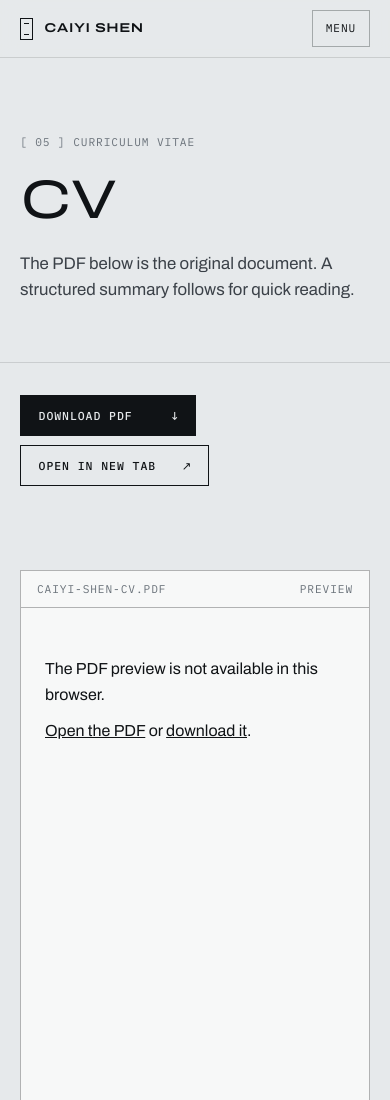
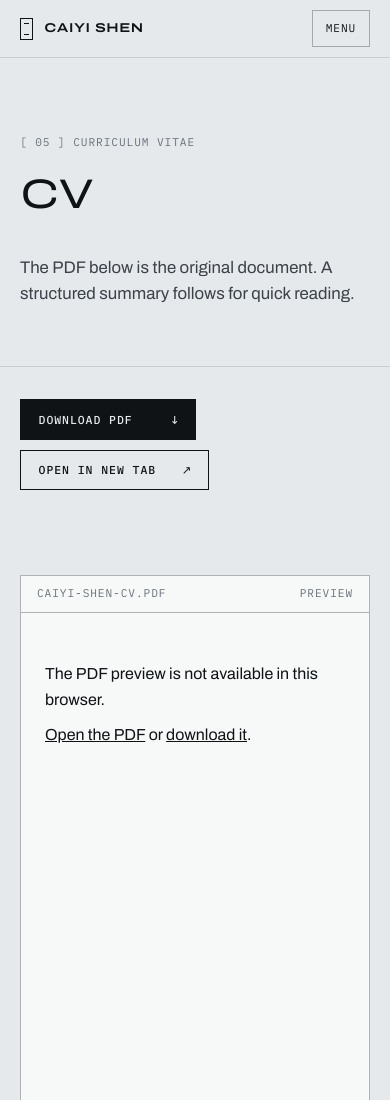
Before and after one commit to Seleneshen123/seleneshen123.github.io, a plain HTML site: page preview/a/cv.html in a window 390 px wide. Shown: the top 1100 px of the page. Drawn offline with Linux system fonts and the light colour scheme.

Commit message:
Fix Direction A page-header layout on long titles and small screens

```diff
--- a/preview/a/a.css
+++ b/preview/a/a.css
@@ -195,10 +195,11 @@ main { padding-top: var(--bar); }
 .back a:hover { color: var(--ink); }
 .phead { display: grid; grid-template-columns: repeat(12, 1fr); column-gap: var(--gut); row-gap: 1.6rem; padding: clamp(3rem, 9vh, 6.5rem) var(--m) clamp(2.5rem, 7vh, 4.5rem); border-bottom: 1px solid var(--line); }
 .phead .eyebrow { grid-column: 1 / -1; }
-.phead h1 { grid-column: 1 / 8; font-size: clamp(3.4rem, 8.6vw, 9.6rem); font-weight: 400; }
-.phead-side { grid-column: 9 / 13; align-self: end; display: grid; gap: 1.4rem; }
+.phead h1 { grid-column: 1 / -1; font-size: clamp(3.2rem, 8.2vw, 9.4rem); font-weight: 400; }
+.phead-side { grid-column: 7 / 13; display: grid; grid-template-columns: minmax(0, 1fr) minmax(0, 1fr); gap: 1.4rem var(--gut); align-items: start; margin-top: 1rem; }
+.phead-side > :only-child { grid-column: 1 / -1; max-width: 34rem; }
 .lede { font-size: 1.05rem; line-height: 1.55; color: var(--ink-2); }
-@media (max-width: 899px) { .phead h1, .phead-side { grid-column: 1 / -1; } }
+@media (max-width: 899px) { .phead h1, .phead-side { grid-column: 1 / -1; } .phead-side { grid-template-columns: 1fr; } }
 
 /* filters */
 .filters { position: sticky; top: var(--bar); z-index: 20; display: flex; align-items: center; gap: 1.2rem; padding: .8rem var(--m); background: color-mix(in srgb, var(--paper) 90%, transparent); backdrop-filter: blur(8px); border-bottom: 1px solid var(--line); }
@@ -358,3 +359,4 @@ main { padding-top: var(--bar); }
 .js [data-reveal] { --reveal-y: 18px; }
 
 .phead h1 .slash { font-weight: 200; color: var(--ink-3); margin-left: .12em; }
+@media (max-width: 599px) { .phead h1 { font-size: 10.6vw; } .hero-name { font-size: 17vw; } }
--- a/prototypes/src/a/a.css
+++ b/prototypes/src/a/a.css
@@ -195,10 +195,11 @@ main { padding-top: var(--bar); }
 .back a:hover { color: var(--ink); }
 .phead { display: grid; grid-template-columns: repeat(12, 1fr); column-gap: var(--gut); row-gap: 1.6rem; padding: clamp(3rem, 9vh, 6.5rem) var(--m) clamp(2.5rem, 7vh, 4.5rem); border-bottom: 1px solid var(--line); }
 .phead .eyebrow { grid-column: 1 / -1; }
-.phead h1 { grid-column: 1 / 8; font-size: clamp(3.4rem, 8.6vw, 9.6rem); font-weight: 400; }
-.phead-side { grid-column: 9 / 13; align-self: end; display: grid; gap: 1.4rem; }
+.phead h1 { grid-column: 1 / -1; font-size: clamp(3.2rem, 8.2vw, 9.4rem); font-weight: 400; }
+.phead-side { grid-column: 7 / 13; display: grid; grid-template-columns: minmax(0, 1fr) minmax(0, 1fr); gap: 1.4rem var(--gut); align-items: start; margin-top: 1rem; }
+.phead-side > :only-child { grid-column: 1 / -1; max-width: 34rem; }
 .lede { font-size: 1.05rem; line-height: 1.55; color: var(--ink-2); }
-@media (max-width: 899px) { .phead h1, .phead-side { grid-column: 1 / -1; } }
+@media (max-width: 899px) { .phead h1, .phead-side { grid-column: 1 / -1; } .phead-side { grid-template-columns: 1fr; } }
 
 /* filters */
 .filters { position: sticky; top: var(--bar); z-index: 20; display: flex; align-items: center; gap: 1.2rem; padding: .8rem var(--m); background: color-mix(in srgb, var(--paper) 90%, transparent); backdrop-filter: blur(8px); border-bottom: 1px solid var(--line); }
@@ -358,3 +359,4 @@ main { padding-top: var(--bar); }
 .js [data-reveal] { --reveal-y: 18px; }
 
 .phead h1 .slash { font-weight: 200; color: var(--ink-3); margin-left: .12em; }
+@media (max-width: 599px) { .phead h1 { font-size: 10.6vw; } .hero-name { font-size: 17vw; } }
```
